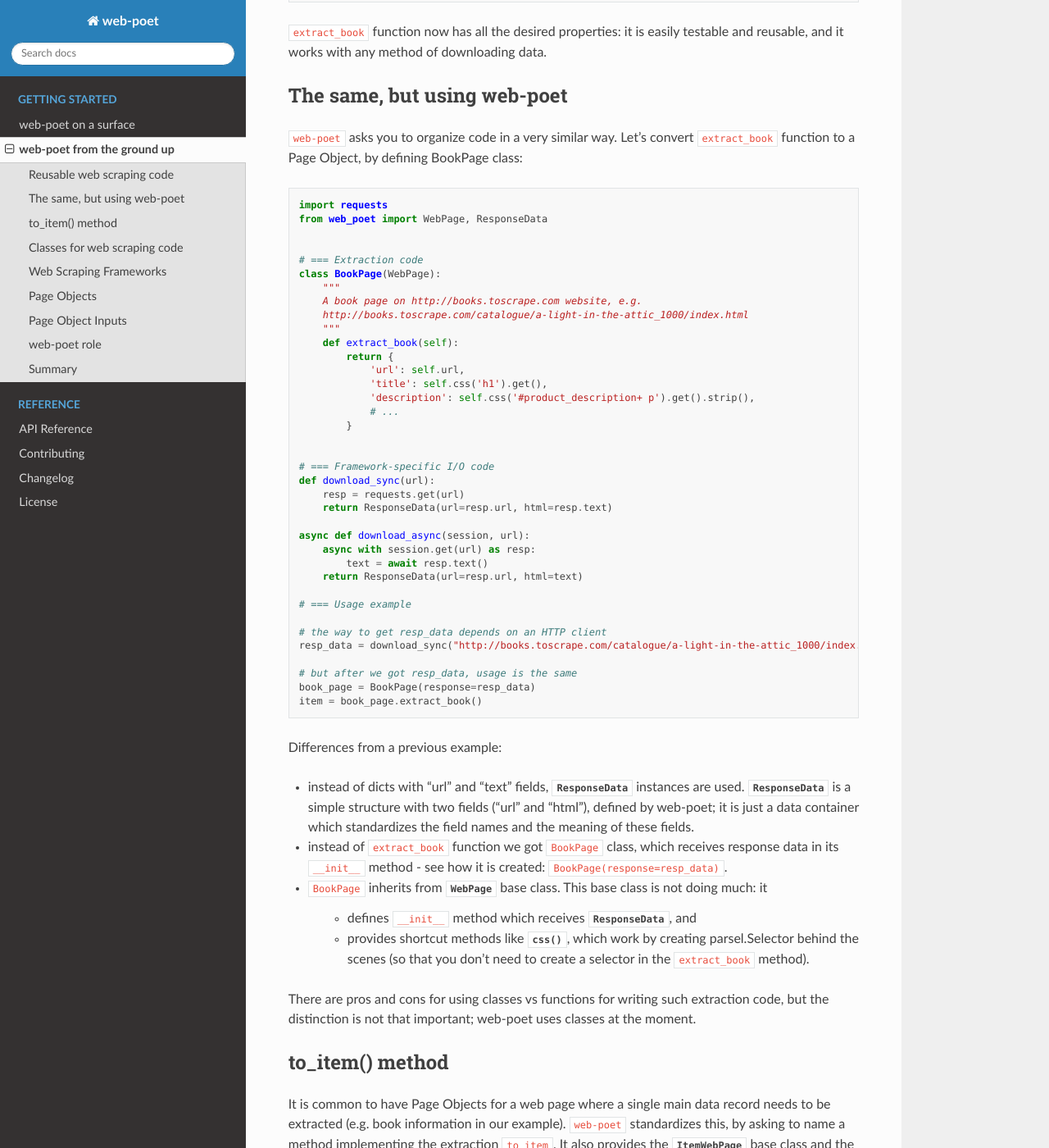
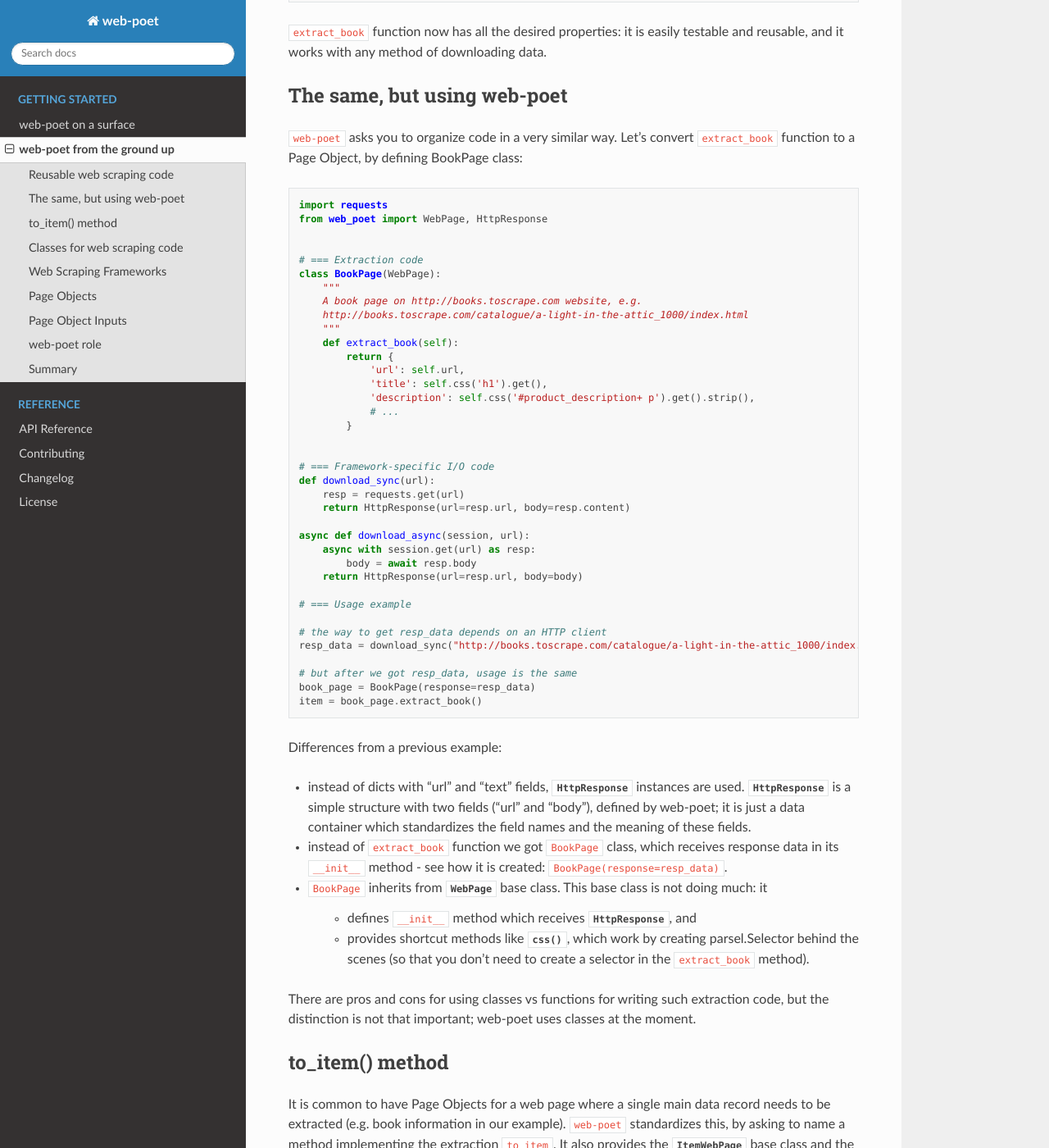
Before and after one commit to scrapinghub/web-poet, a Sphinx documentation site: the page built from docs/intro/from-ground-up.rst, in a window 1280 px wide and 1400 px high, scrolled down 2213 px. Shown: the whole window at 82% size. Built offline with Sphinx 7.4.7 and the Read the Docs theme 2.0.0, drawn with Linux system fonts in a browser that asks for light colours; some of the changed text lies outside the part shown.

Commit message:
update remaining doc references to the old ResponseData

```diff
--- a/CHANGELOG.rst
+++ b/CHANGELOG.rst
@@ -7,6 +7,11 @@ TBR
 
 * removed support for Python 3.6
 * added support for Python 3.10
+* Backward Incompatible Change:
+
+    * ``ResponseData`` is now ``HttpResponse`` which has a new
+      specific attribute types like ``HttpResponseBody`` and
+      ``HttpResponseHeaders``.
 
 
 0.1.1 (2021-06-02)
--- a/docs/intro/from-ground-up.rst
+++ b/docs/intro/from-ground-up.rst
@@ -139,7 +139,7 @@ The same, but using web-poet
 .. code-block:: python
 
     import requests
-    from web_poet import WebPage, ResponseData
+    from web_poet import WebPage, HttpResponse
 
 
     # === Extraction code
@@ -160,12 +160,12 @@ The same, but using web-poet
     # === Framework-specific I/O code
     def download_sync(url):
         resp = requests.get(url)
-        return ResponseData(url=resp.url, html=resp.text)
+        return HttpResponse(url=resp.url, body=resp.content)
 
     async def download_async(session, url):
         async with session.get(url) as resp:
-            text = await resp.text()
-        return ResponseData(url=resp.url, html=text)
+            body = await resp.body
+        return HttpResponse(url=resp.url, body=body)
 
     # === Usage example
 
@@ -178,9 +178,9 @@ The same, but using web-poet
 
 Differences from a previous example:
 
-* instead of dicts with "url" and "text" fields, :class:`~.ResponseData`
-  instances are used. :class:`~.ResponseData` is a simple structure with
-  two fields ("url" and "html"), defined by web-poet;
+* instead of dicts with "url" and "text" fields, :class:`~.HttpResponse`
+  instances are used. :class:`~.HttpResponse` is a simple structure with
+  two fields ("url" and "body"), defined by web-poet;
   it is just a data container which standardizes the field names and
   the meaning of these fields.
 * instead of ``extract_book`` function we got ``BookPage`` class,
@@ -189,7 +189,7 @@ Differences from a previous example:
 * ``BookPage`` inherits from :class:`~.WebPage` base class. This base class
   is not doing much: it
 
-     * defines ``__init__`` method which receives :class:`~.ResponseData`, and
+     * defines ``__init__`` method which receives :class:`~.HttpResponse`, and
      * provides shortcut methods like :meth:`~.WebPage.css`, which work by
        creating parsel.Selector behind the scenes (so that you don't
        need to create a selector in the ``extract_book`` method).
@@ -211,7 +211,7 @@ is implemented. Let's change the code to follow this standard:
 .. code-block:: python
 
     import requests
-    from web_poet import ItemWebPage, ResponseData
+    from web_poet import ItemWebPage, HttpResponse
 
 
     # === Extraction code
@@ -238,7 +238,7 @@ have ``ToscrapeBookPage`` and ``BamazonBookPage`` classes, and
 
 .. code-block:: python
 
-    def get_item(page_cls: ItemWebPage, resp_data: ResponseData) -> dict:
+    def get_item(page_cls: ItemWebPage, resp_data: HttpResponse) -> dict:
         page = page_cls(response=resp_data)
         return page.to_item()
 
@@ -249,8 +249,8 @@ it for free:
 
 .. code-block:: python
 
-    def get_item(extract_func, resp_data: ResponseData) -> dict:
-        return extract_func(url=resp_data.url, html=resp_data.html)
+    def get_item(extract_func, resp_data: HttpResponse) -> dict:
+        return extract_func(url=resp_data.url, text=resp_data.text)
 
 No need to agree on ``to_item`` name and have a base class to check that the
 method is implemented. Why bother with classes then?
@@ -362,7 +362,7 @@ And this is what we ended up with:
 .. code-block:: python
 
     import requests
-    from web_poet import ItemWebPage, ResponseData
+    from web_poet import ItemWebPage, HttpResponse
 
 
     # === Extraction code
@@ -381,15 +381,15 @@ And this is what we ended up with:
     # === Framework-specific I/O code
     def download_sync(url):
         resp = requests.get(url)
-        return ResponseData(url=resp.url, html=resp.text)
+        return HttpResponse(url=resp.url, body=resp.content)
 
     async def download_async(session, url):
         async with session.get(url) as resp:
-            text = await resp.text()
-        return ResponseData(url=resp.url, html=text)
+            body = await resp.body
+        return HttpResponse(url=resp.url, body=body)
 
     # === Usage example
-    def get_item(page_cls: ItemWebPage, resp_data: ResponseData) -> dict:
+    def get_item(page_cls: ItemWebPage, resp_data: HttpResponse) -> dict:
         page = page_cls(response=resp_data)
         return page.to_item()
 
@@ -480,15 +480,15 @@ For example, a very basic Page Object could look like this:
 
         from parsel import Selector
         from web_poet.pages import Injectable
-        from web_poet.page_inputs import ResponseData
+        from web_poet.page_inputs import HttpResponse
 
 
         class BookPage(Injectable):
-            def __init__(self, response: ResponseData):
+            def __init__(self, response: HttpResponse):
                 self.response = response
 
             def to_item(self) -> dict:
-                sel = Selector(response.html)
+                sel = Selector(response.text)
                 return {
                     'url': self.response.url,
                     'title': sel.css("h1::text").get()
@@ -504,14 +504,14 @@ Page Object Inputs
 ==================
 
 Here we got to the last, and probably the most complicated and important part
-of ``web-poet``. So far we've been passing :class:`~.ResponseData` to
+of ``web-poet``. So far we've been passing :class:`~.HttpResponse` to
 the page objects. But is it enough?
 
 If that'd be enough, there wouldn't be ``web-poet``. We would say "please
 write ``def extract(url, html): ...`` functions", and call it a day.
 
 In practice you may need to use other information to extract data from
-a web page, not only :class:`~.ResponseData` (which is URL of this page and
+a web page, not only :class:`~.HttpResponse` (which is URL of this page and
 its HTTP response body, decoded to unicode). For example, you may want
 to
 
@@ -543,7 +543,7 @@ You may define page objects for this task:
             # ...
 
     class ToScrapeBookPage(Injectable):
-        def __init__(self, response: ResponseData, crawl_state: dict):
+        def __init__(self, response: HttpResponse, crawl_state: dict):
             self.response = response
             self.crawl_state = crawl_state
 
@@ -578,14 +578,14 @@ examples like the following were not just a nice-thing-to-have:
 .. code-block:: python
 
     class BookPage(Injectable):
-        def __init__(self, response: ResponseData):
+        def __init__(self, response: HttpResponse):
             self.response = response
 
 By annotating ``__init__`` arguments we were actually
 telling ``web-poet`` (or, more precisely, a framework
 which uses ``web-poet``):
 
-    To create a ``BookPage`` instance, please obtain :class:`~.ResponseData`
+    To create a ``BookPage`` instance, please obtain :class:`~.HttpResponse`
     instance somehow, and pass it as a ``response`` keyword argument.
     That's all you need to create a ``BookPage`` instance.
 
@@ -593,7 +593,7 @@ which uses ``web-poet``):
 
     If it sounds like Dependency Injection, you're right.
 
-If something other than :class:`~.ResponseData` needs to be passed,
+If something other than :class:`~.HttpResponse` needs to be passed,
 a different type annotation should be used:
 
 .. code-block:: python
@@ -603,12 +603,12 @@ a different type annotation should be used:
             self.response = response
 
     class ToScrapeBookPage(Injectable):
-        def __init__(self, response: ResponseData, crawl_state: CrawlState):
+        def __init__(self, response: HttpResponse, crawl_state: CrawlState):
             self.response = response
             self.crawl_state = crawl_state
 
 For each possible input a separate class needs to be defined, even if the
-data has the same format. For example, both ``ResponseData`` and
+data has the same format. For example, both ``HttpResponse`` and
 ``SplashResponseData`` may have the same ``url`` and ``html`` fields,
 but they can't be the same class, because they need to work as
 "markers" - tell frameworks if the html should be taken from HTTP
@@ -625,7 +625,7 @@ Pro tip: defining classes like
 .. code-block:: python
 
     class ToScrapeBookPage(Injectable):
-        def __init__(self, response: ResponseData, crawl_state: CrawlState):
+        def __init__(self, response: HttpResponse, crawl_state: CrawlState):
             self.response = response
             self.crawl_state = crawl_state
 
@@ -638,7 +638,7 @@ can get tedious; Python's :mod:`dataclasses`
 
     @dataclass
     class ToScrapeBookPage(Injectable):
-        response: ResponseData
+        response: HttpResponse
         crawl_state: CrawlState
 
 .. _attr.s: https://github.com/python-attrs/attrs
@@ -663,13 +663,13 @@ extraction code easier:
 1. Standardize a list of possible inputs for the page objects. This helps with
    reusability of extraction code across different environments. For example,
    if you want to support extraction from raw HTTP response bodies, you
-   need to figure out how to populate :class:`~.ResponseData` in the
+   need to figure out how to populate :class:`~.HttpResponse` in the
    given environment, and that's all.
 
    Users are free to define their own inputs (input types), but they
    may be less portable across environments - which can be fine.
 
-   Currently only :class:`~.ResponseData` is defined in web-poet.
+   Currently only :class:`~.HttpResponse` is defined in web-poet.
 
 2. Define an interface for the Page Object itself. This allows to
    have a code which can instantiate and use a Page Object without knowing
@@ -682,7 +682,7 @@ Then, framework's role is to:
 
 1. Figure out which inputs a Page Object needs, likely using andi_ library.
 2. Create all the necessary inputs. For example, creating
-   :class:`~.ResponseData` instance may involve making an HTTP request;
+   :class:`~.HttpResponse` instance may involve making an HTTP request;
    creating ``CrawlState`` (from the previous examples) may involve getting
    some data from the shared storage, or from an in-memory data structure.
 3. Create a Page Object instance, passing it the inputs it needs.
@@ -692,8 +692,8 @@ Then, framework's role is to:
 
 For example, web-poet + Scrapy integration package (scrapy-poet_)
 may inspect a WebPage subclass you defined, figure out it needs
-:class:`~.ResponseData` and nothing else, fetch scrapy's TextResponse,
-create ``ResponseData`` instance from it, create your
+:class:`~.HttpResponse` and nothing else, fetch scrapy's TextResponse,
+create ``HttpResponse`` instance from it, create your
 Page Object instance, and pass it to a spider callback.
 
 Finally, the Developer's role is to:
--- a/docs/intro/tutorial.rst
+++ b/docs/intro/tutorial.rst
@@ -71,7 +71,7 @@ Our simple Python script might look like this:
 
 .. code-block:: python
 
-    import urllib.request
+    import requests
 
     from web_poet.pages import ItemWebPage
     from web_poet.page_inputs import HttpResponse
@@ -89,7 +89,7 @@ Our simple Python script might look like this:
             }
 
 
-    response = urllib.request.urlopen('http://books.toscrape.com')
+    response = requests.get('http://books.toscrape.com')
     response_data = HttpResponse(response.url,
                                  body=response.content,
                                  headers=response.headers)
```
